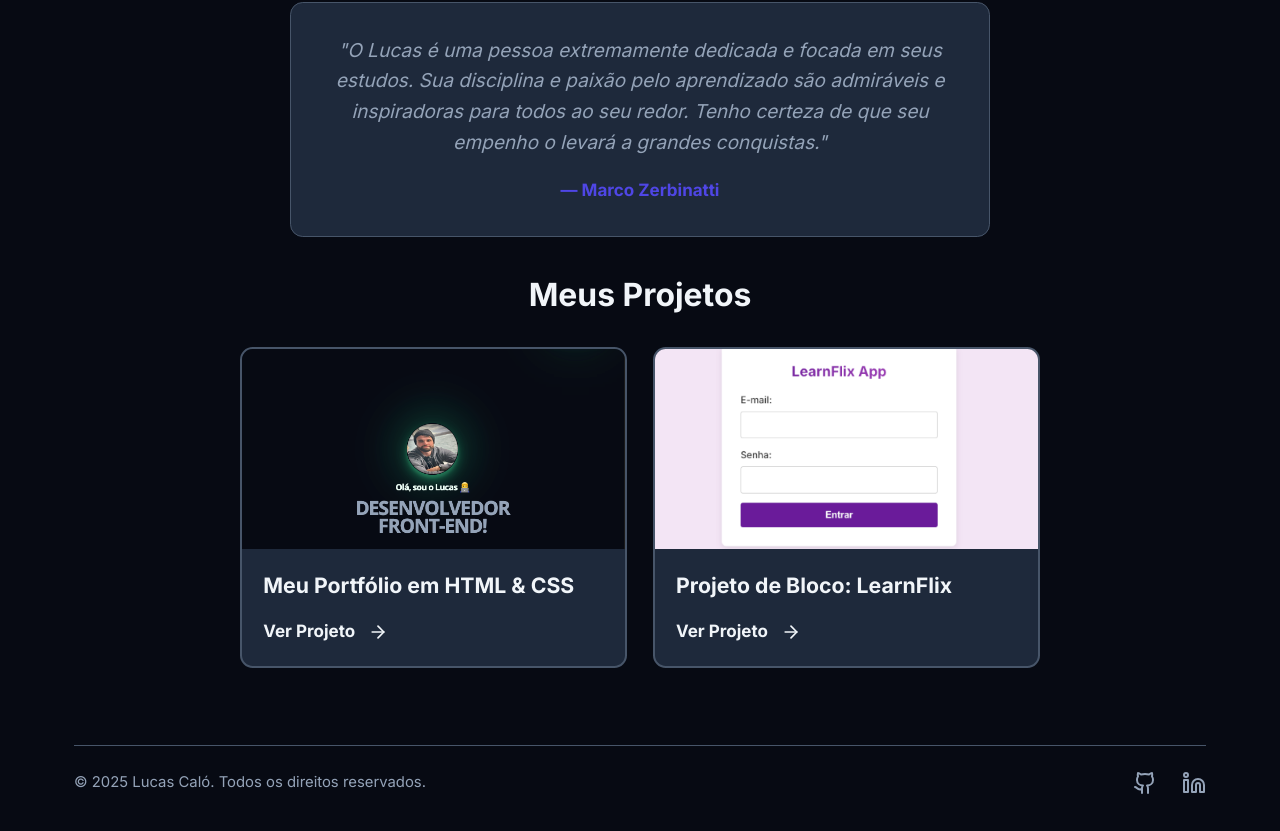
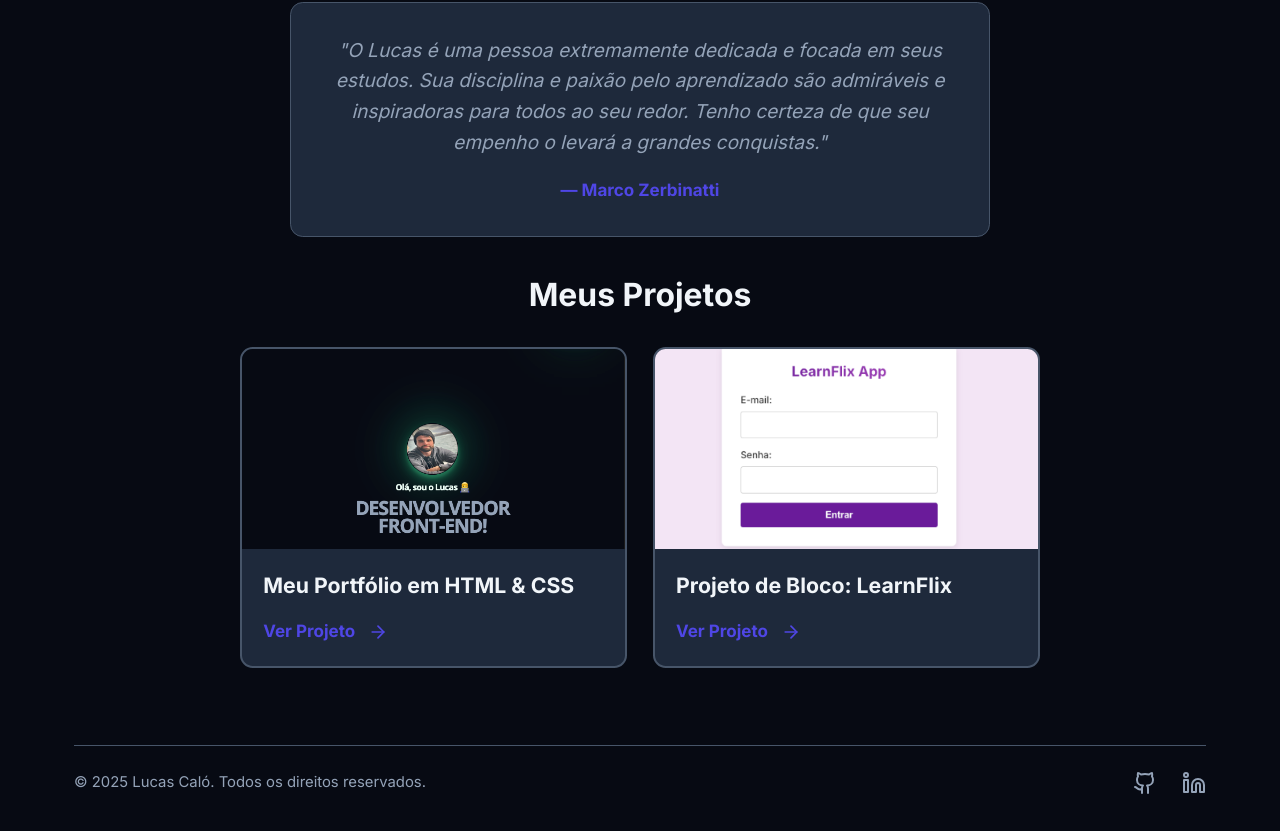
Before and after one commit to Lucas-Calo/react-portfolio, a React (Vite) app: page / in a window 1280 px wide. Shown: the part 1153-1984 px from the top of the page. Built offline with nearby package versions, Linux system fonts and the light colour scheme.

Commit message:
Project:hover updated

```diff
--- a/src/components/ProjectCard/ProjectCard.css
+++ b/src/components/ProjectCard/ProjectCard.css
@@ -3,7 +3,7 @@
   border: 2px solid var(--clr-slate600);
   border-radius: var(--size-xs);
   overflow: hidden;
-  transition: transform 0.3s ease, box-shadow 0.3s ease;
+  transition: transform 0.3s ease, box-shadow 0.3s ease, border-color 0.3s ease;
 }
 
 .project-card:hover {
@@ -29,7 +29,7 @@
 }
 
 .project-link {
-  color: var(--project-color);;
+  color: var(--project-color);
   text-decoration: none;
   font-weight: bold;
   display: inline-flex;
--- a/src/components/ProjectsSection/ProjectsSection.jsx
+++ b/src/components/ProjectsSection/ProjectsSection.jsx
@@ -9,13 +9,13 @@ const projectsData = [
     title: "Meu Portfólio em HTML & CSS",
     imageUrl: projectImage1,
     projectUrl: "https://codesandbox.io/p/sandbox/at-portfolio-8hfp4d",
-    color: 'var(--clr-rose)'
+    color: '#4f46e5'
   },
   {
     title: "Projeto de Bloco: LearnFlix",
     imageUrl: projectImage2,
     projectUrl: "https://github.com/Lucas-Calo/meu-projeto-de-bloco.git",
-    color: 'var(--clr-indigo)'
+    color: '#4f46e5'
   },
 ];
 
@@ -30,6 +30,7 @@ const ProjectsSection = () => {
             title={project.title}
             imageUrl={project.imageUrl}
             projectUrl={project.projectUrl}
+            color={project.color}
           />
         ))}
       </div>
```
